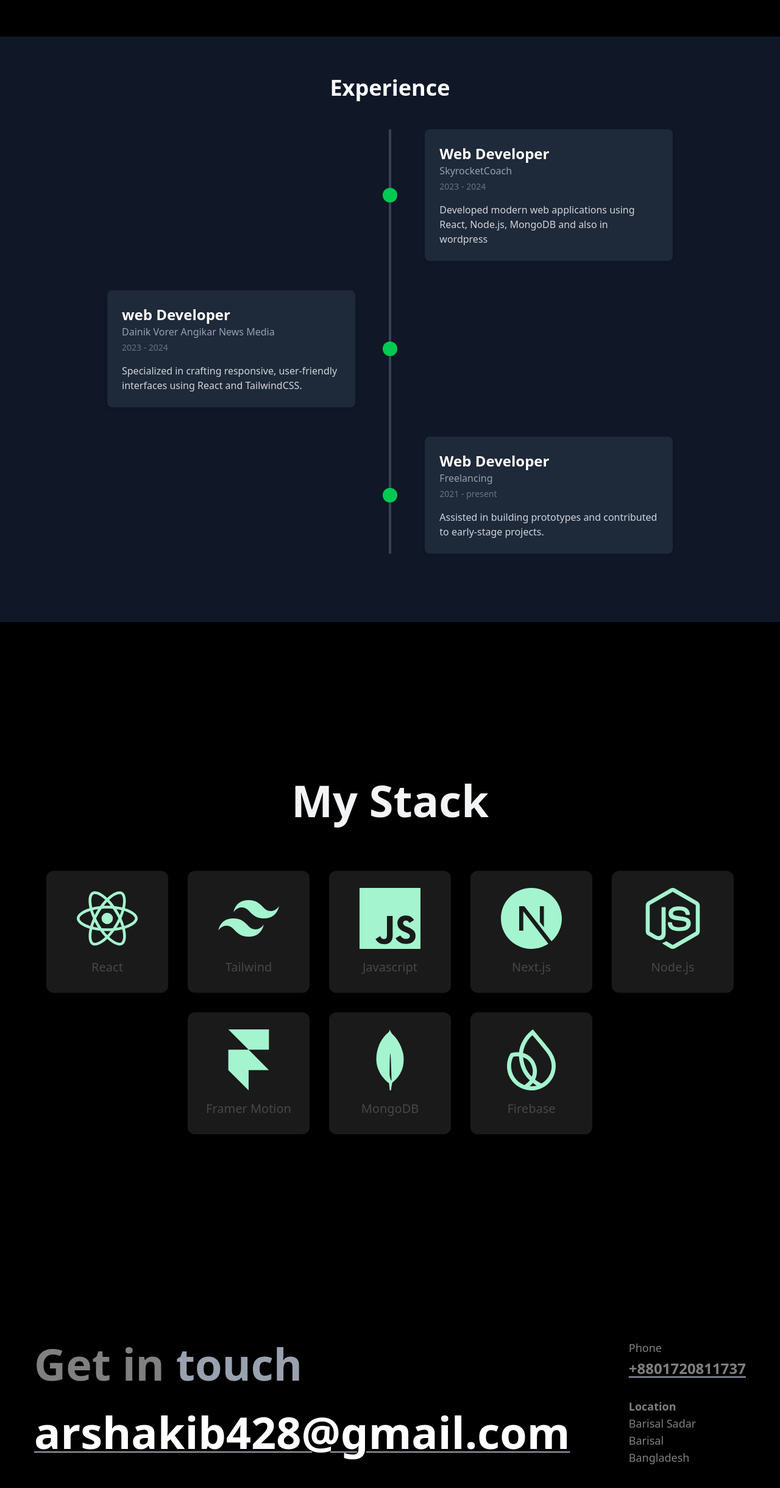
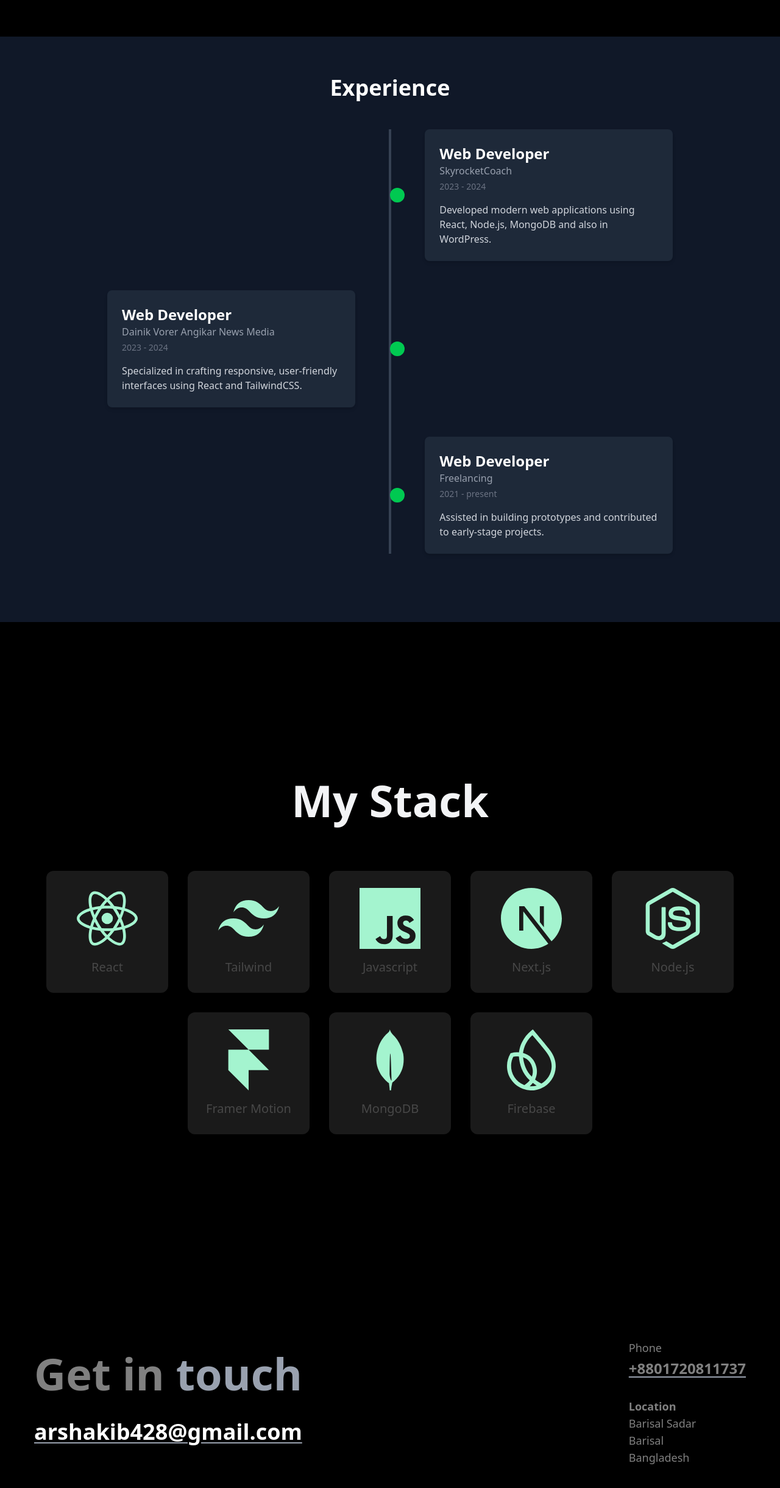
Before and after one commit to arshakib/My-Portfolio-, a React (Vite) app: page / in a window 1280 px wide. Shown: the part 4050-6490 px from the top of the page at 61% size. Built offline with nearby package versions, Linux system fonts and the light colour scheme.

Commit message:
bug fixed

```diff
--- a/src/Component/Experience.jsx
+++ b/src/Component/Experience.jsx
@@ -8,11 +8,11 @@ const Experience = () => {
       company: "SkyrocketCoach",
       date: "2023 - 2024",
       description:
-        "Developed modern web applications using React, Node.js, MongoDB and also in wordpress",
+        "Developed modern web applications using React, Node.js, MongoDB and also in WordPress.",
     },
     {
       id: 2,
-      title: "web Developer",
+      title: "Web Developer",
       company: "Dainik Vorer Angikar News Media",
       date: "2023 - 2024",
       description:
@@ -29,7 +29,10 @@ const Experience = () => {
   ];
 
   return (
-    <section id="experience" className="relative py-16 bg-gray-900 text-white">
+    <section
+      id="experience"
+      className="relative py-16 bg-gray-900 text-white overflow-x-hidden"
+    >
       <div className="max-w-5xl mx-auto px-6">
         <motion.h2
           className="text-4xl font-bold text-center mb-12"
@@ -42,7 +45,7 @@ const Experience = () => {
 
         <div className="relative">
           {/* Timeline Line */}
-          <div className="absolute left-1/2 transform -translate-x-1/2 w-1 bg-gray-700 h-full hidden md:block"></div>
+          <div className="absolute left-1/2 transform -translate-x-1/2 w-1 bg-gray-700 h-full hidden md:block pointer-events-none"></div>
 
           {/* Timeline Items */}
           {experiences.map((experience, index) => (
@@ -69,8 +72,8 @@ const Experience = () => {
 
               {/* Circle Marker */}
               <div
-                className="w-6 h-6 bg-green-500 rounded-full absolute top-1/2 transform -translate-y-1/2 md:translate-x-0 translate-x-1/2 md:left-1/2  hidden lg:block md:block"
-                style={{ left: "calc(0.4878 * 100%)" }}
+                className="w-6 h-6 bg-green-500 rounded-full absolute top-1/2 transform -translate-y-1/2 hidden md:block"
+                style={{ left: "50%" }}
               ></div>
             </motion.div>
           ))}
--- a/src/Component/Footer.jsx
+++ b/src/Component/Footer.jsx
@@ -15,7 +15,7 @@ const Footer = () => {
                 Get in <span className="text-gray-400">touch</span>
               </h2>
               <a
-                className="md:text-7xl text-4xl font-semibold text-white underline decoration-gray-400 decoration-2 underline-offset-4 hover:decoration-gray-200 transition duration-300"
+                className="md:text-7xl lg:text-4xl text-2xl font-semibold text-white underline decoration-gray-400 decoration-2 underline-offset-4 hover:decoration-gray-200 transition duration-300"
                 href="https://mail.google.com/mail/?view=cm&fs=1&to=arshakib428@gmail.com"
               >
                 arshakib428@gmail.com
```
